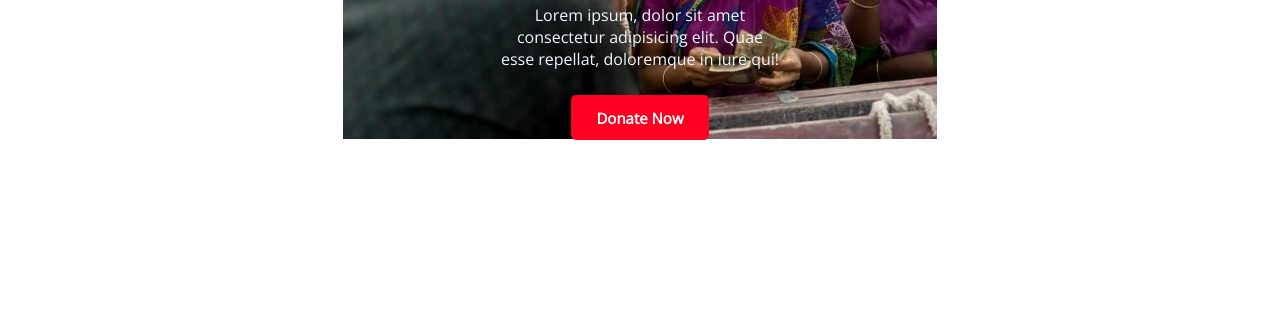
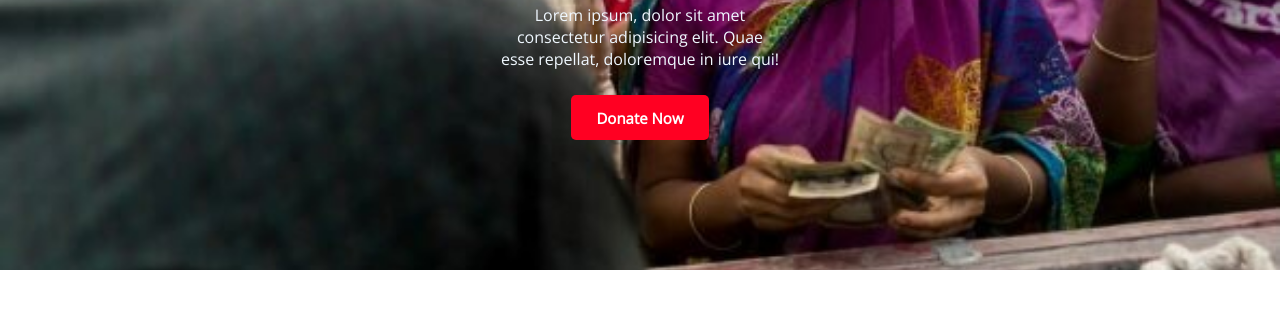
Before and after one commit to Adif2021/Donate-today, a plain HTML site: page index.html in a window 1280 px wide. Shown: the part 438-752 px from the top of the page. Drawn offline with nearby package versions, Linux system fonts and the light colour scheme.

Commit message:
done dana done

```diff
--- a/index.html
+++ b/index.html
@@ -11,12 +11,14 @@
 </head>
 <body>
     <!-- help bg section -->
-    <section class="help">
-        <h2 class="help-title">Let's Help Those Who Are More IN Need</h2>
-        <p class="help-description">Lorem ipsum, dolor sit amet consectetur adipisicing elit. Quae esse repellat, doloremque in iure qui!</p>
-        <button class="btn-primary">Donate Now</button>
+    <header class="header">
+        <section class="help">
+            <h2 class="help-title">Let's Help Those Who Are More IN Need</h2>
+            <p class="help-description">Lorem ipsum, dolor sit amet consectetur adipisicing elit. Quae esse repellat, doloremque in iure qui!</p>
+            <button class="btn-primary">Donate Now</button>
 
-    </section>
+        </section>
+    </header>
     <!-- donate section -->
     <main>
         <section class="donate">
--- a/styles/donate.css
+++ b/styles/donate.css
@@ -13,15 +13,21 @@
     border-radius: 5px;
     margin-bottom: 30px;
 }
+.header{
+    background-image: url('../images/donation1.jpg');
+    background-repeat: no-repeat;
+    background-size: cover;
+    background-position:center;
+    padding: 100px 500px;
+}
 /* help styles */
 .help{
-    background: #FFFFFF;
-    background-image: url('../images/donation1.jpg');
+    /* background: #FFFFFF; */
+
     color: aliceblue;
     text-align: center;
-    background-repeat: no-repeat;
-    background-position: center;
-    padding: 100px 500px;
+
+
 }
 .help-title{
     font-size: 50px;
```
